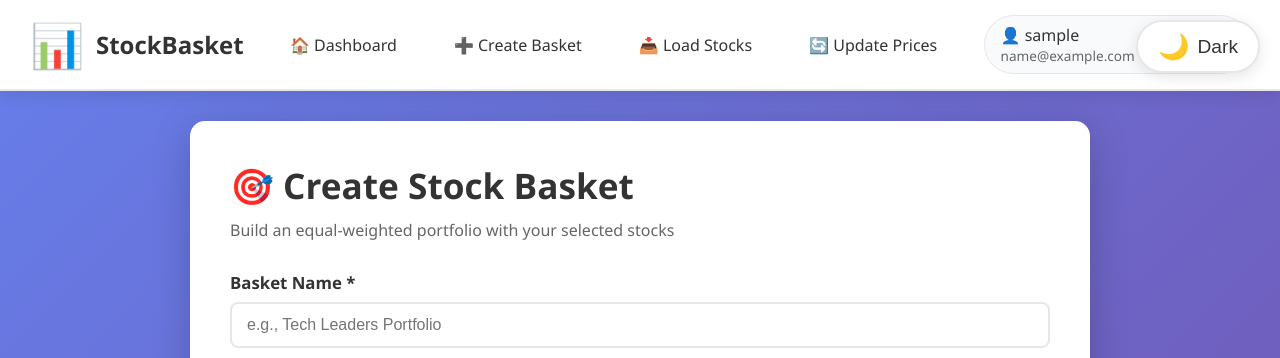
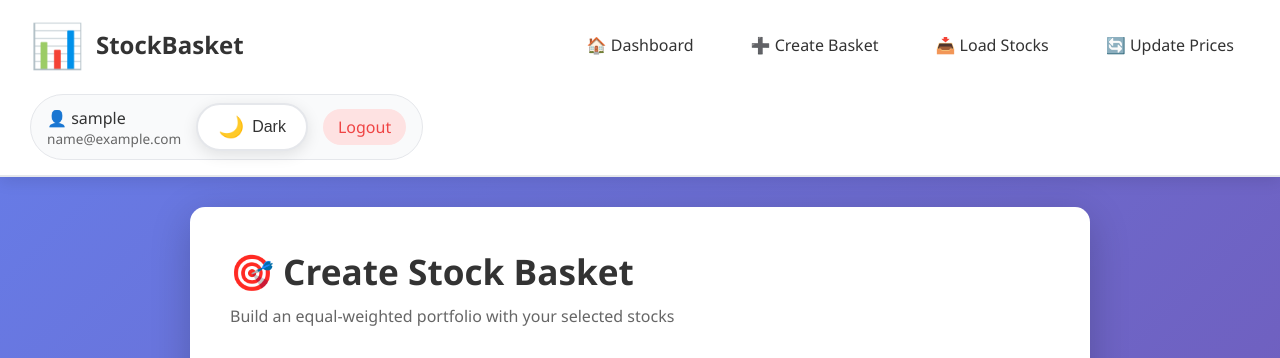
Before and after one commit to Ishwar786Ambare/smallcase_project, a Django app: page /basket/create/ in a window 1280 px wide. Shown: the top 358 px of the page. Run offline with Django 5.2, Linux system fonts and the light colour scheme; the visitor is signed in with stand-in values (Sample User, id 1); data that the repository does not hold is empty; some libraries are stand-ins or nearby versions.

Commit message:
feat: Implement core UI structure with base template, header, and global theme-aware styles.

```diff
--- a/stocks/templates/stocks/_header.j2
+++ b/stocks/templates/stocks/_header.j2
@@ -21,10 +21,12 @@
                 <div class="user-name">👤 {{ request.user.username }}</div>
                 <div class="user-email">{{ request.user.email }}</div>
             </div>
+            {% include 'stocks/_theme_toggle.j2' %}
             <a href="{{ url('logout') }}" class="btn-logout">Logout</a>
         </div>
         {% else %}
-        <div style="display: flex; gap: 15px;">
+        <div style="display: flex; gap: 15px; align-items: center;">
+            {% include 'stocks/_theme_toggle.j2' %}
             <a href="{{ url('login') }}" class="btn-auth">Login</a>
             <a href="{{ url('signup') }}" class="btn-auth">Sign Up</a>
         </div>
--- a/stocks/templates/stocks/_styles.j2
+++ b/stocks/templates/stocks/_styles.j2
@@ -48,10 +48,6 @@ body {
 
 /* Theme Toggle Button */
 .theme-toggle {
-    position: fixed;
-    top: 20px;
-    right: 20px;
-    z-index: 1000;
     background: var(--container-bg);
     border: 2px solid var(--border-color);
     border-radius: 50px;
@@ -62,7 +58,7 @@ body {
     gap: 8px;
     box-shadow: 0 4px 15px var(--shadow-light);
     transition: all 0.3s ease;
-    font-size: 1.2em;
+    font-size: 1em;
     color: var(--text-primary);
 }
 
--- a/stocks/templates/stocks/base.j2
+++ b/stocks/templates/stocks/base.j2
@@ -19,8 +19,6 @@
 <body>
     {% include 'stocks/_header.j2' %}
 
-    {% include 'stocks/_theme_toggle.j2' %}
-
     {% block content %}
     {% endblock %}
 
```
